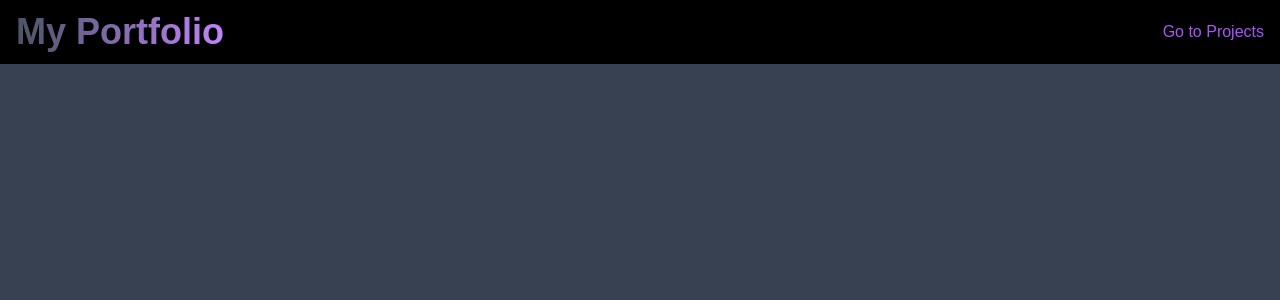
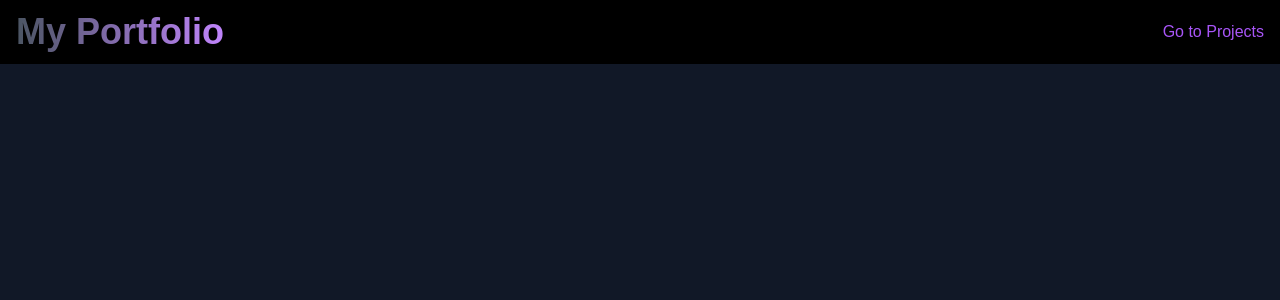
Before and after one commit to Ofthemasses/portfolio-website, a Vue app: page / in a window 1280 px wide. Shown: the top 300 px of the page. Built offline with nearby package versions, Linux system fonts and the light colour scheme; a web font is replaced by a local one.

Commit message:
Implemented set background colour, cleaned up app.vue classes

```diff
--- a/src/App.vue
+++ b/src/App.vue
@@ -3,16 +3,13 @@ import PortfolioHeader from './components/PortfolioHeader.vue'
 import TheWelcome from './components/TheWelcome.vue'
 </script>
 
-<template class="font-martian">
+<template>
   <header>
       <PortfolioHeader msg="My Portfolio" />
 
   </header>
 
-  <main class="bg-gray-700 h-screen py-16">
+  <main class="py-16 h-screen">
       <router-view></router-view>
   </main>
 </template>
-
-<style scoped>
-</style>
--- a/src/style.css
+++ b/src/style.css
@@ -2,3 +2,7 @@
 @import 'tailwindcss/base';
 @import 'tailwindcss/components';
 @import 'tailwindcss/utilities';
+
+body{
+    @apply bg-gray-900
+}
```
